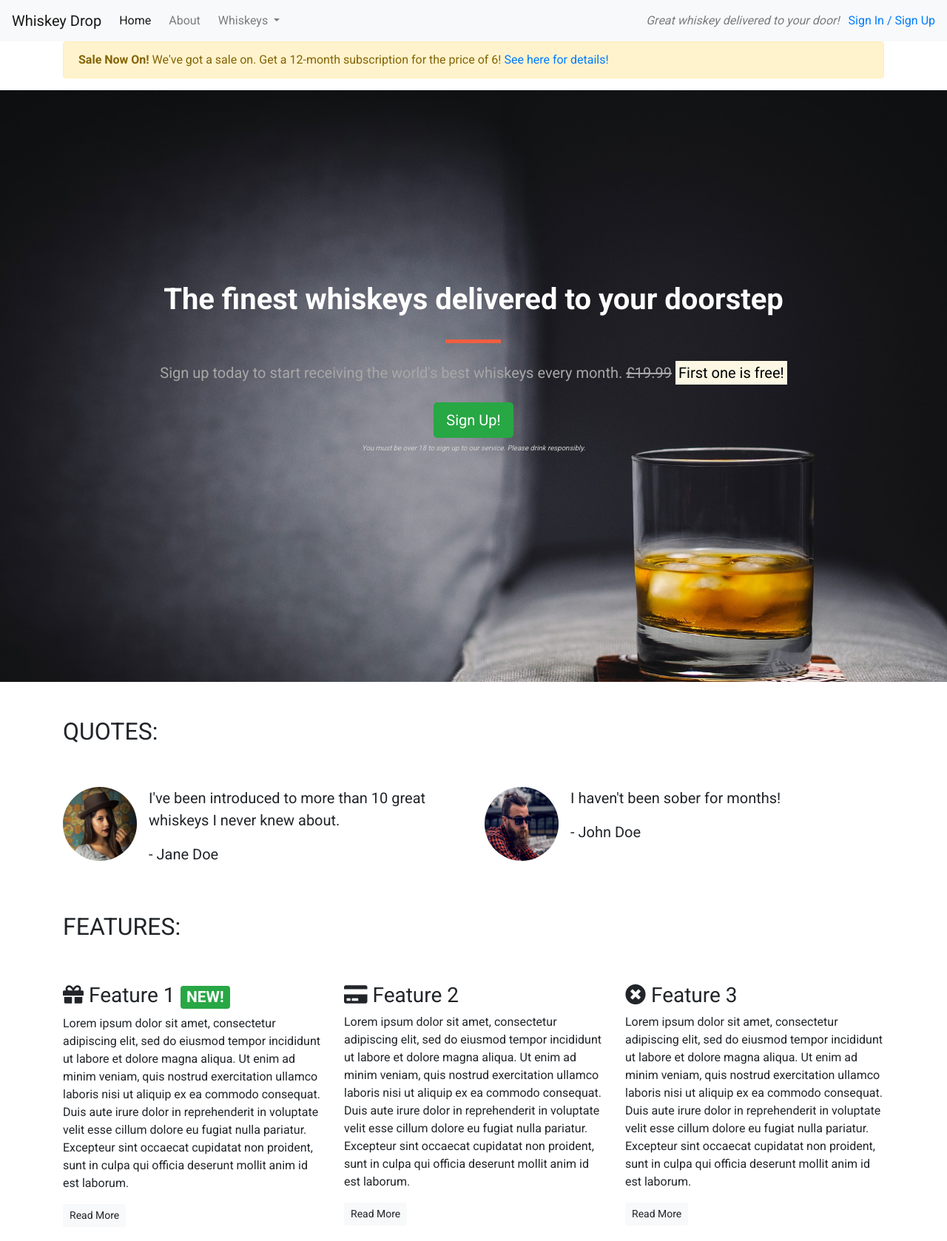
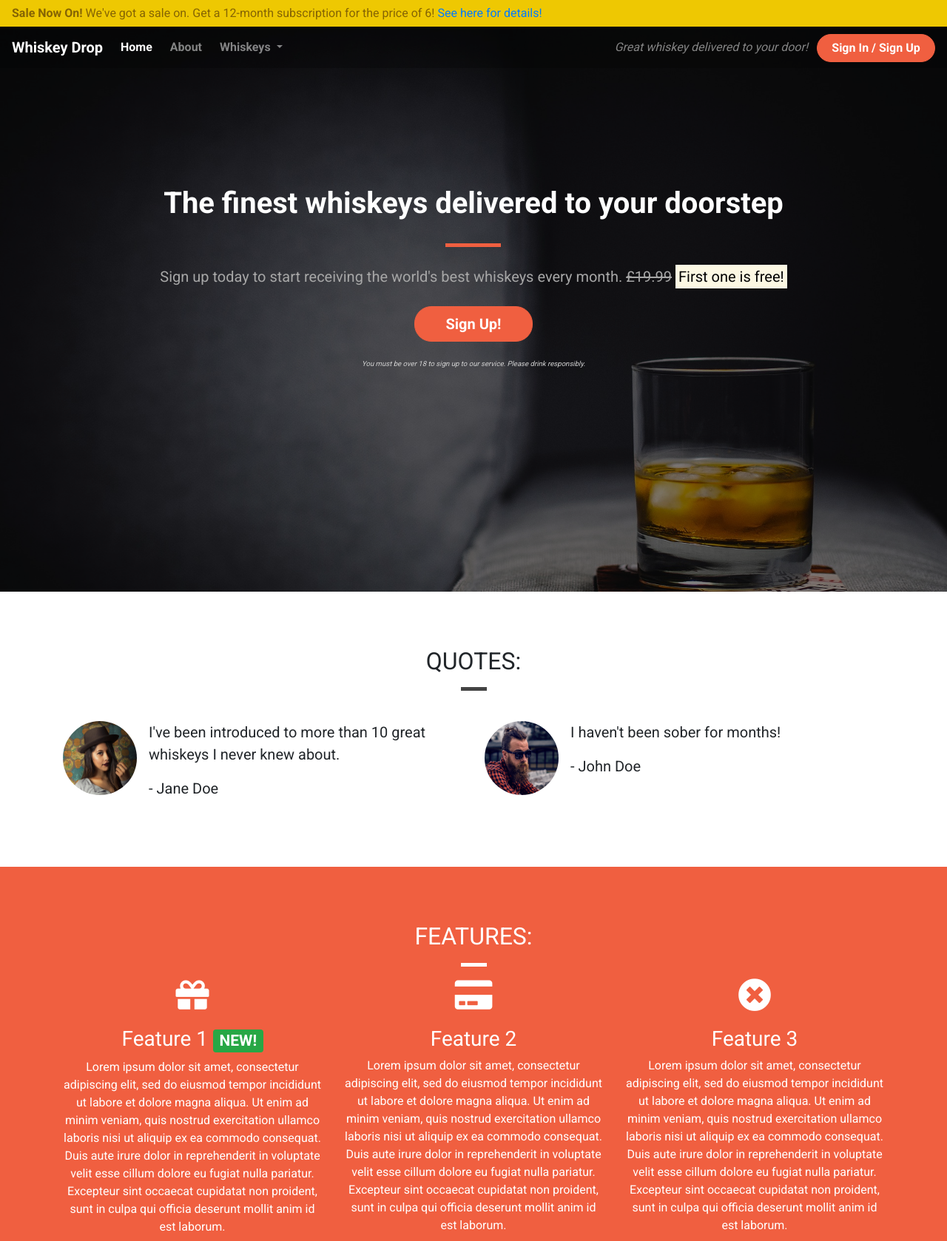
Before and after one commit to CherylEThomas/bootstrap1, a plain HTML site: page index.html in a window 1280 px wide. Shown: the top 1678 px of the page at 74% size. Drawn offline with nearby package versions, Linux system fonts and the light colour scheme.

Commit message:
Final-Bootstrap-Update

```diff
--- a/css/style.css
+++ b/css/style.css
@@ -2,7 +2,27 @@ body {
     font-family: 'Roboto', sans-serif;
 }
 
-.alert-container {}
+/* Containers */
+
+.container-wrapper{}
+
+.container-wrapper-red {
+    background-color: #f05f40;
+    color: white;
+}
+
+.alert-container .col-12 {
+    padding-left: 0;
+    padding-right: 0;
+}
+
+.site-wide-alert {
+    border-radius: 0;
+    margin-bottom: 0;
+    padding: 5px 15px;
+    background-color: #eec802;
+    border-color: #eec802;
+}
 
 .callout-container {
     height: 100vh;
@@ -18,11 +38,36 @@ body {
     position: relative;
 }
 
+.opaque-overlay {
+    position: absolute;
+    top: 0;
+    left: 0;
+    height: 100%;
+    width: 100%;
+    background-color: rgba(0, 0, 0, 0.5);
+}
+
 .quotes-container {}
 
 .features-container {}
 
 .favorites-container {}
+
+/* Page headers */
+
+.page-header {
+    margin-bottom: 0;
+    border-bottom: 0;
+    text-align: center;
+}
+
+.page-header h2 {
+    margin-top: 0;
+}
+
+.quotes .page-header {
+    margin-bottom: 25px;
+}
 
 /* Block dividers */
 
@@ -30,14 +75,56 @@ body {
     width: 75px;
     height: 5px;
     border: 0;
+    background-color: #444;
 }
 
 .block-divider-orange {
     background-color: #f05f40;
 }
 
+.block-divider-white {
+    background-color: white;
+}
+
 .block-divider-short {
     width: 35px;
+}
+
+/* Content containers */
+
+.content-container {
+    padding-top: 75px;
+    padding-bottom: 75px;
+}
+
+/* Navbar */
+
+.navalert-container {
+    position: absolute;
+    top: 0;
+    left: 0;
+    padding-left: 0;
+    padding-right: 0;
+    z-index: 1;
+}
+
+.navbar {
+    margin-bottom: 0;
+    border: 0;
+    width: 100%;
+    background-color: rgba(0, 0, 0, 0.25);
+}
+
+.navbar .navbar-toggler {
+    border: 0;
+}
+
+.navbar-brand {
+    font-weight: bold;
+}
+
+.navbar .navbar-nav a {
+    font-weight: bold;
 }
 
 /*Jumbotron*/
@@ -53,7 +140,7 @@ body {
 }
 
 .jumbotron .lead {
-    margin: 25px;
+    margin: 25px 0;
     color: #a7a7a7;
 }
 
@@ -62,3 +149,47 @@ body {
     font-style: italic;
     color: #d0d0d0;
 }
+
+/* Buttons */
+
+.btn-cta {
+    font-weight: bold;
+    border-radius: 23px;
+    width: 160px;
+}
+
+.btn-red {
+    color: white;
+    background-color: #f05f40;
+    border-color: #f05f40;
+}
+
+.btn-red:hover,
+.btn-red:active,
+.btn-red:focus,
+.btn-red:active:focus {
+    background-color: #df4929;
+    border-color: #df4929;
+    color: white;
+}
+
+.feature {
+    text-align: center;
+    margin-bottom: 40px;
+}
+
+.feature i {
+    margin-bottom: 20px;
+    font-size: 45px;
+    line-height: 45px;
+}
+
+.feature .btn {
+    background-color: white;
+    border-color: white;
+    border-radius: 15px;
+    min-width: 100px;
+    font-weight: bold;
+    margin-top: 10px;
+    color: #f05f40;
+}
--- a/index.html
+++ b/index.html
@@ -12,7 +12,17 @@
     <link rel="stylesheet" href="css/style.css" type="text/css">
 </head>
 <body>
-    <nav class="navbar navbar-light bg-light navbar-expand-sm">
+    <div class="container-fluid navalert-container">
+        <div class="container-fluid alert-container">
+            <div class="row d-none d-sm-block">
+                <div class="col-12">
+                    <div class="site-wide-alert alert alert-warning">
+                        <strong>Sale Now On!</strong> We've got a sale on. Get a 12-month subscription for the price of 6! <a href="">See here for details!</a>
+                    </div>
+                </div>
+            </div>
+        </div>
+    <nav class="navbar navbar-dark navbar-expand-sm">
         <a href="/" class="navbar-brand">Whiskey Drop</a>
 
         <button class="navbar-toggler ml-auto" type="button" data-toggle="collapse" data-target="#navbarNavDropdown" aria-controls="navbarNavDropdown" aria-expanded="false" aria-label="Toggle navigation">
@@ -39,22 +49,16 @@
         </div>
         <div class="d-none d-md-block">
             <p class="navbar-text my-auto mr-2"><i>Great whiskey delivered to your door!</i></p>
-            <a href="/login">Sign In / Sign Up</a>
+            <a href="/login" class="btn btn-cta btn-red">Sign In / Sign Up</a>
         </div>
     </nav>
+    </div>
 
-    <div class="container alert-container">
-        <div class="row d-none d-sm-block">
-            <div class="col-12">
-                <div class="alert alert-warning">
-                    <strong>Sale Now On!</strong> We've got a sale on. Get a 12-month subscription for the price of 6! <a href="">See here for details!</a>
-                </div>
-            </div>
-        </div>
-    </div>
+
 
         <!-- Callout -->
     <div class="container-fluid callout-container">
+        <div class="opaque-overlay">&nbsp;</div>
         <div class="row">
             <div class="col-12">
                 <section class="callout jumbotron text-center">
@@ -64,7 +68,7 @@
                     <s class="d-none d-sm-inline">£19.99</s>
                     <span class="d-inline d-sm-none"><br></span>
                     <strong><mark>First one is free!</mark></strong></p>
-                    <button class="btn btn-success btn-lg" data-toggle="modal" data-target="#signUpModal">Sign Up!</button>
+                    <p><button class="btn btn-lg btn-cta btn-red" data-toggle="modal" data-target="#signUpModal">Sign Up!</button></p>
                     <p class="text-muted"><small>You must be over 18 to sign up to our service. Please drink responsibly.</small></p>
                 </section>
             </div>
@@ -73,11 +77,13 @@
     </div>
 
         <!-- Quotes -->
-    <div class="container quotes-container">
+    <div class="container-wrapper">
+    <div class="container quotes-container content-container">
         <section class="quotes">
             <div class="row">
-                <div class="col-12 my-5">
+                <div class="col-12 page-header">
                     <h2 class="text-uppercase">Quotes:</h2>
+                    <hr class="block-divider block-divider-short">
                 </div>
             </div>
             <div class="row">
@@ -111,33 +117,36 @@
         </section>
         <!-- /.quotes -->
     </div>
+    </div>
 
         <!-- Features -->
-    <div class="container features-container">
+    <div class="container-wrapper container-wrapper-red">
+    <div class="container features-container content-container">
         <section class="features">
             <div class="row">
-                <div class="col-12 my-5">
+                <div class="col-12 page-header">
                     <h2 class="text-uppercase">Features:</h2>
+                    <hr class="block-divider block-divider-short block-divider-white">
                 </div>
             </div>
             <div class="row">
                 <div class="col-12 col-md-6 col-lg-4">
                     <div class="feature">
-                        <h3><i class="fas fa-gift d-none d-sm-inline"></i> Feature 1 <span class="badge badge-success">NEW!</span></h3>
+                        <h3><i class="fas fa-gift d-none d-sm-block"></i> Feature 1 <span class="badge badge-success">NEW!</span></h3>
                         <p>Lorem ipsum dolor sit amet, consectetur adipiscing elit, sed do eiusmod tempor incididunt ut labore et dolore magna aliqua. Ut enim ad minim veniam, quis nostrud exercitation ullamco laboris nisi ut aliquip ex ea commodo consequat. Duis aute irure dolor in reprehenderit in voluptate velit esse cillum dolore eu fugiat nulla pariatur. Excepteur sint occaecat cupidatat non proident, sunt in culpa qui officia deserunt mollit anim id est laborum.</p>
                         <p><a class="btn btn-sm btn-light">Read More</a></p>
                     </div>
                 </div>
                 <div class="col-12 col-md-6 col-lg-4">
                     <div class="feature">
-                        <h3><i class="fas fa-credit-card d-none d-sm-inline"></i> Feature 2</h3>
+                        <h3><i class="fas fa-credit-card d-none d-sm-block"></i> Feature 2</h3>
                         <p>Lorem ipsum dolor sit amet, consectetur adipiscing elit, sed do eiusmod tempor incididunt ut labore et dolore magna aliqua. Ut enim ad minim veniam, quis nostrud exercitation ullamco laboris nisi ut aliquip ex ea commodo consequat. Duis aute irure dolor in reprehenderit in voluptate velit esse cillum dolore eu fugiat nulla pariatur. Excepteur sint occaecat cupidatat non proident, sunt in culpa qui officia deserunt mollit anim id est laborum.</p>
                         <p><a class="btn btn-sm btn-light">Read More</a></p>
                     </div>
                 </div>
                 <div class="col-12 d-md-none d-lg-block col-lg-4">
                     <div class="feature">
-                        <h3><i class="fas fa-times-circle d-none d-sm-inline"></i> Feature 3</h3>
+                        <h3><i class="fas fa-times-circle d-none d-sm-block"></i> Feature 3</h3>
                         <p>Lorem ipsum dolor sit amet, consectetur adipiscing elit, sed do eiusmod tempor incididunt ut labore et dolore magna aliqua. Ut enim ad minim veniam, quis nostrud exercitation ullamco laboris nisi ut aliquip ex ea commodo consequat. Duis aute irure dolor in reprehenderit in voluptate velit esse cillum dolore eu fugiat nulla pariatur. Excepteur sint occaecat cupidatat non proident, sunt in culpa qui officia deserunt mollit anim id est laborum.</p>
                         <p><a class="btn btn-sm btn-light">Read More</a></p>
                     </div>
@@ -146,11 +155,15 @@
         </section>
         <!-- /.features -->
     </div>
+    </div>
 
          <!-- Favorites -->
-    <div class="container favorites-container">
+    <div class="container-wrapper">
+    <div class="container favorites-container content-container">
          <section class="favorites">
+            <div class="col-12 page-header">
             <h2 class="text-uppercase">Monthly favorites:</h2>
+            </div>
             <table class="table ">
                 <thead>
                     <tr>
@@ -191,6 +204,7 @@
          </section>
         <!-- /.favorites -->
     </div>
+    </div>
 
     <div class="modal" tabindex="-1" role="dialog" id="signUpModal">
         <div class="modal-dialog" role="document">
```
